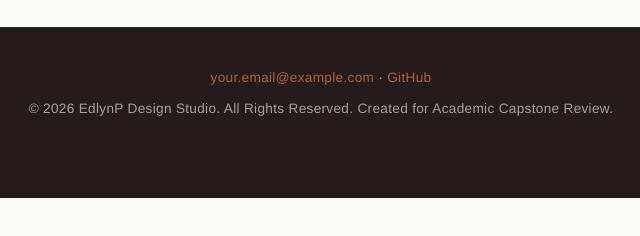
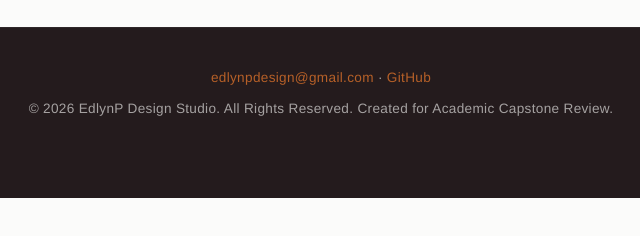
Before and after one commit to priceed50/edlynp-portfolio, a plain HTML site: page resume.html in a window 1280 px wide. Shown: the part 1948-2184 px from the top of the page, 319-959 px from the left. Drawn offline with Linux system fonts and the light colour scheme.

Commit message:
contact info update

```diff
--- a/resume.html
+++ b/resume.html
@@ -147,7 +147,7 @@
 <footer id="contact" class="global-footer">
   <div class="container footer-wrapper">
     <p class="footer-copy">
-      <a href="mailto:your.email@example.com">your.email@example.com</a> &middot;
+      <a href="mailto:your.email@example.com">edlynpdesign@gmail.com</a> &middot;
       <a href="https://github.com" target="_blank" rel="noopener noreferrer">GitHub</a>
     </p>
     <p class="footer-copy">&copy; 2026 EdlynP Design Studio. All Rights Reserved. Created for Academic Capstone Review.</p>
```
